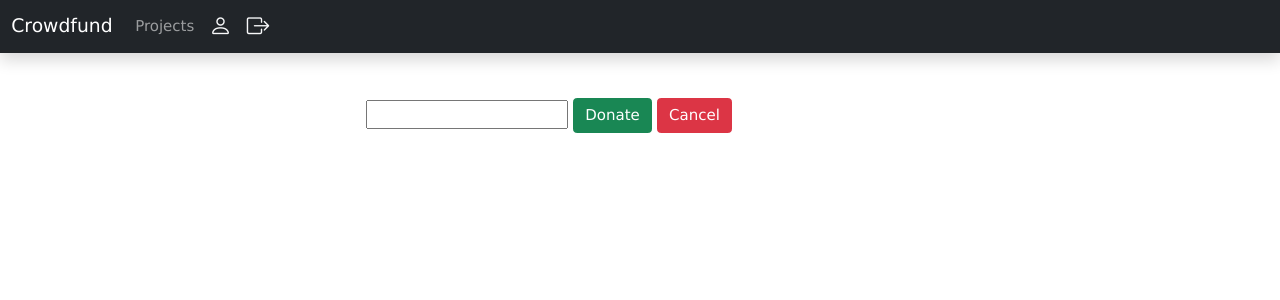
After one commit to ayazeid/Crowd-Funding-App-Django, a Django app: template crowdfund/projects/templates/projects/userdonation_form.html in a window 1280 px wide. The commit adds this page. Shown: the top 300 px of the page. Run offline with Django 3.2, Linux system fonts and the light colour scheme; the template is opened without the code that fills it: most values are stand-ins (such as "Sample title", 1, 10 or a date in 2020); some libraries are stand-ins or nearby versions.

Commit message:
Enable donating to project

```diff
--- a/crowdfund/projects/templates/projects/project_detail.html
+++ b/crowdfund/projects/templates/projects/project_detail.html
@@ -39,6 +39,7 @@
                 {% endfor %}
 
                 {{ form.as_p }}
+                <a href="{% url 'donate-project' project.id %}" class="btn btn-success">Donate</a>
                 <a href="{% url 'create-comment' project.id %}" class="btn btn-success">Comment</a>
                 {% if project.project_owner == current_user %}
                 <a
--- /dev/null
+++ b/crowdfund/projects/templates/projects/userdonation_form.html
@@ -0,0 +1,19 @@
+{% extends 'base.html' %} {% block title %}Create Comment{% endblock title %}{% block content %}
+    <div class="container">
+        <div class="row mt-5">
+            <div class="col-md-3"></div>
+            <div class="col-md-6">
+                <form method="post">
+                    {% csrf_token %}
+                    <input type="hidden" name="project" id="id_project" value="{{project_id}}" />
+                    <input type="hidden" name="user_donated" id="id_user_donated" value="{{user_donated_id}}" />
+                    <input name="amount" id="amount" />
+                    <input type="submit" value="Donate" class="btn btn-success">
+                    <a href="{% url 'projects' %}" class="btn btn-danger">Cancel</a>
+                </form>
+            </div>
+            <div class="col-md-3"></div>
+        </div>
+    </div>
+
+{% endblock content %}
--- a/crowdfund/projects/urls.py
+++ b/crowdfund/projects/urls.py
@@ -6,5 +6,6 @@ urlpatterns = [
     path('create-project/', views.ProjectCreate.as_view(), name='create-project'),
     path('project/<int:pk>', views.ProjectDetail.as_view(), name='details-project'),
     path('create-comment/<int:pk>', views.CommentCreate.as_view(), name='create-comment'),
+    path('donate-project/<int:pk>', views.DonateCreate.as_view(), name='donate-project'),
     path('delete-project/<int:pk>', views.projectDelete, name='delete-project'),
 ]
```
Also changed, not shown: crowdfund/projects/forms.py (+12 -1 lines), crowdfund/projects/views.py (+20 -1 lines).
